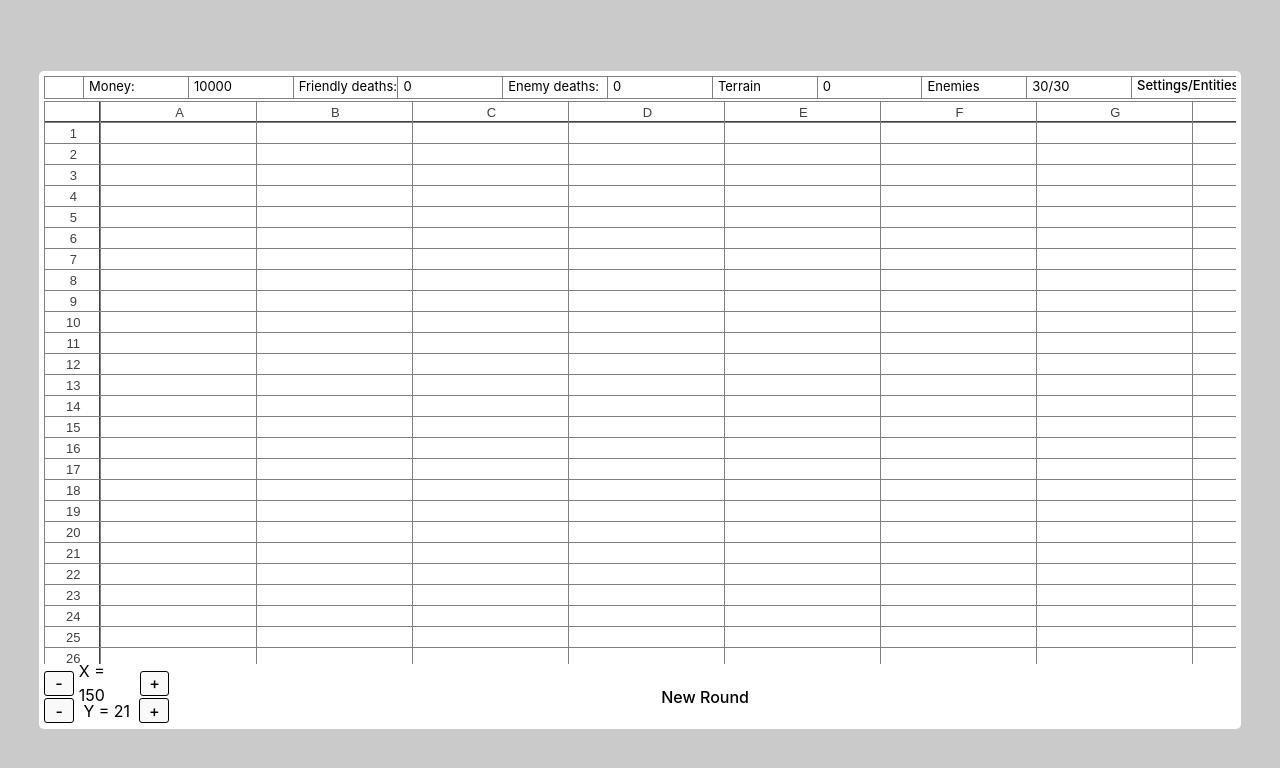
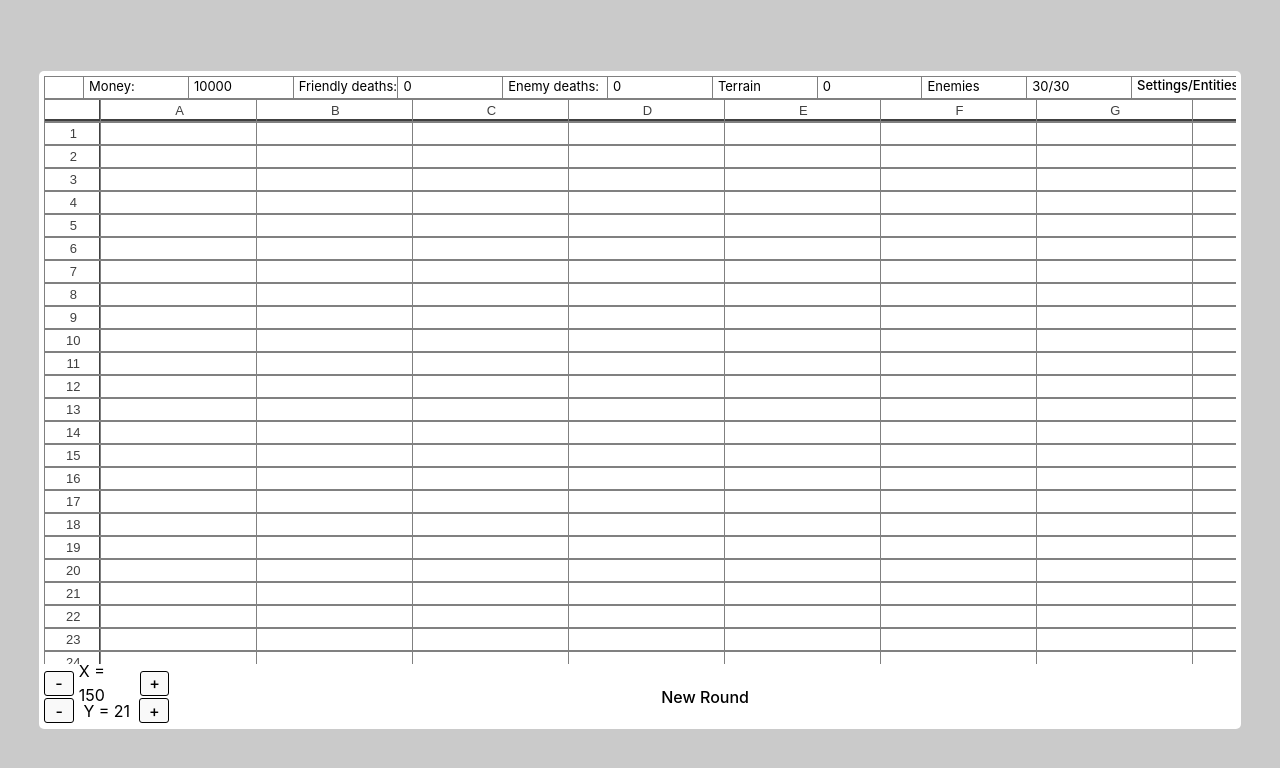
Before and after one commit to daefron/spreadsheet-creep, a React (Vite) app: page / in a window 1280 px wide. Shown: the top 768 px of the page. Built offline with nearby package versions, Linux system fonts and the light colour scheme.

Commit message:
fixed cell height changing incorrectly

```diff
--- a/src/App.css
+++ b/src/App.css
@@ -66,12 +66,12 @@ body {
 }
 td {
   padding: 0;
-  height: 21px;
+  line-height:0px;
 }
 .boardRow,
 .purchasableRow {
   display: flex;
-  justify-content: space-between;
+  align-items: start;
 }
 input,
 p {
--- a/src/Game Logic/Render.jsx
+++ b/src/Game Logic/Render.jsx
@@ -753,11 +753,11 @@ export default function engineOutput() {
     } else setSettingsState("flex");
   }
   function xDown() {
-    cellWidth.current--;
+    cellWidth.current -= 10;
     updateGameboardEntities();
   }
   function xUp() {
-    cellWidth.current++;
+    cellWidth.current +- 10;
     updateGameboardEntities();
   }
   function yDown() {
```
